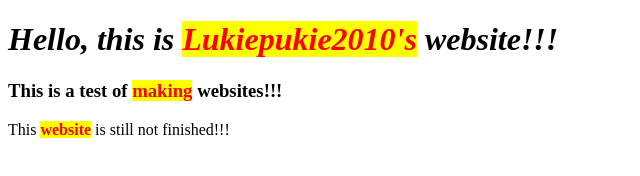
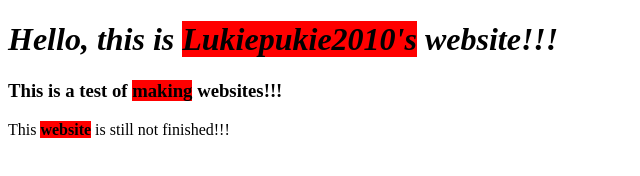
Before and after one commit to Lukiepukie2010/Lukiepukie_website, a plain HTML site: page index.html in a window 1280 px wide. Shown: the whole page, without its empty margins (0-640 px from the left). Drawn offline with Linux system fonts and the light colour scheme.

Commit message:
Update style.css

```diff
--- a/style.css
+++ b/style.css
@@ -4,6 +4,6 @@ h1 {
 }
 
 strong {
-    color: red;
-    background: yellow;
+    color: yello;
+    background: red;
 }
```
